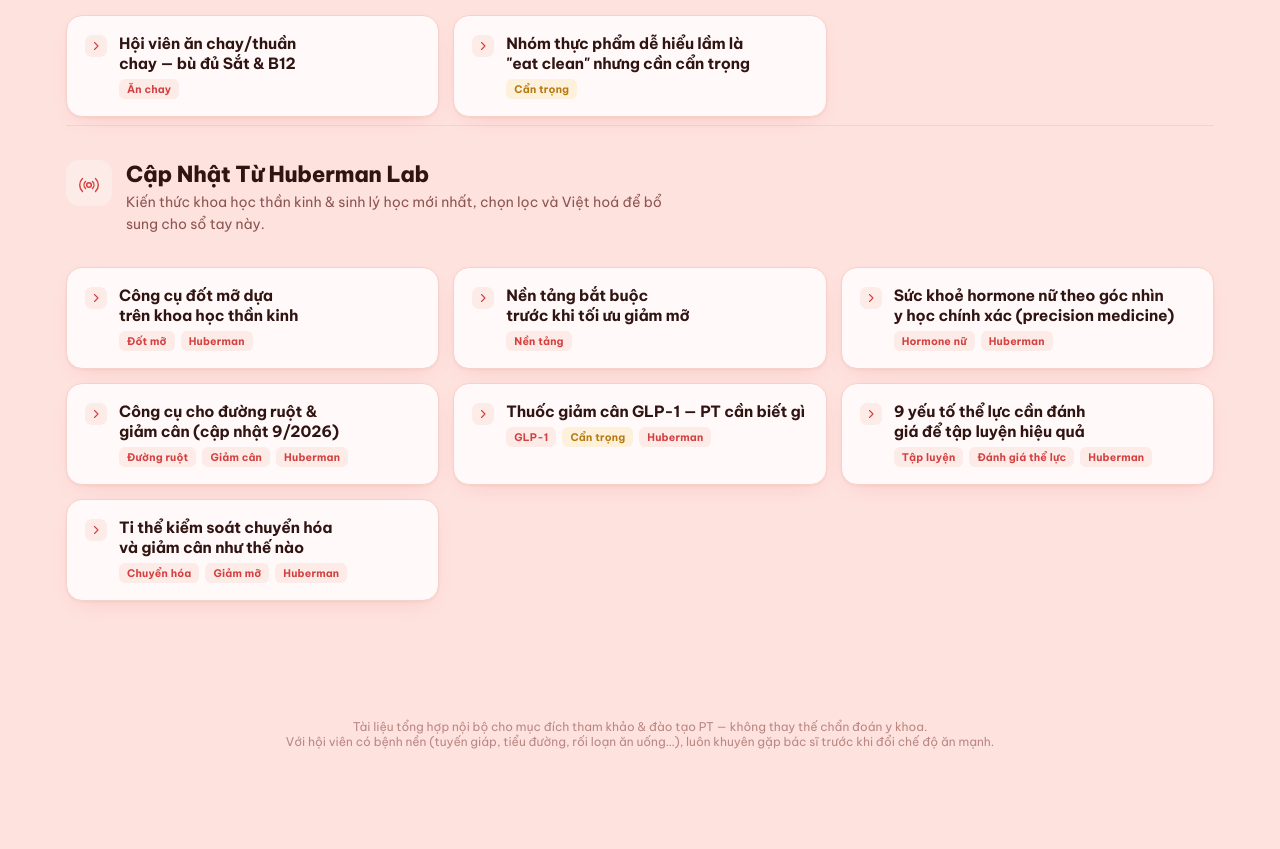
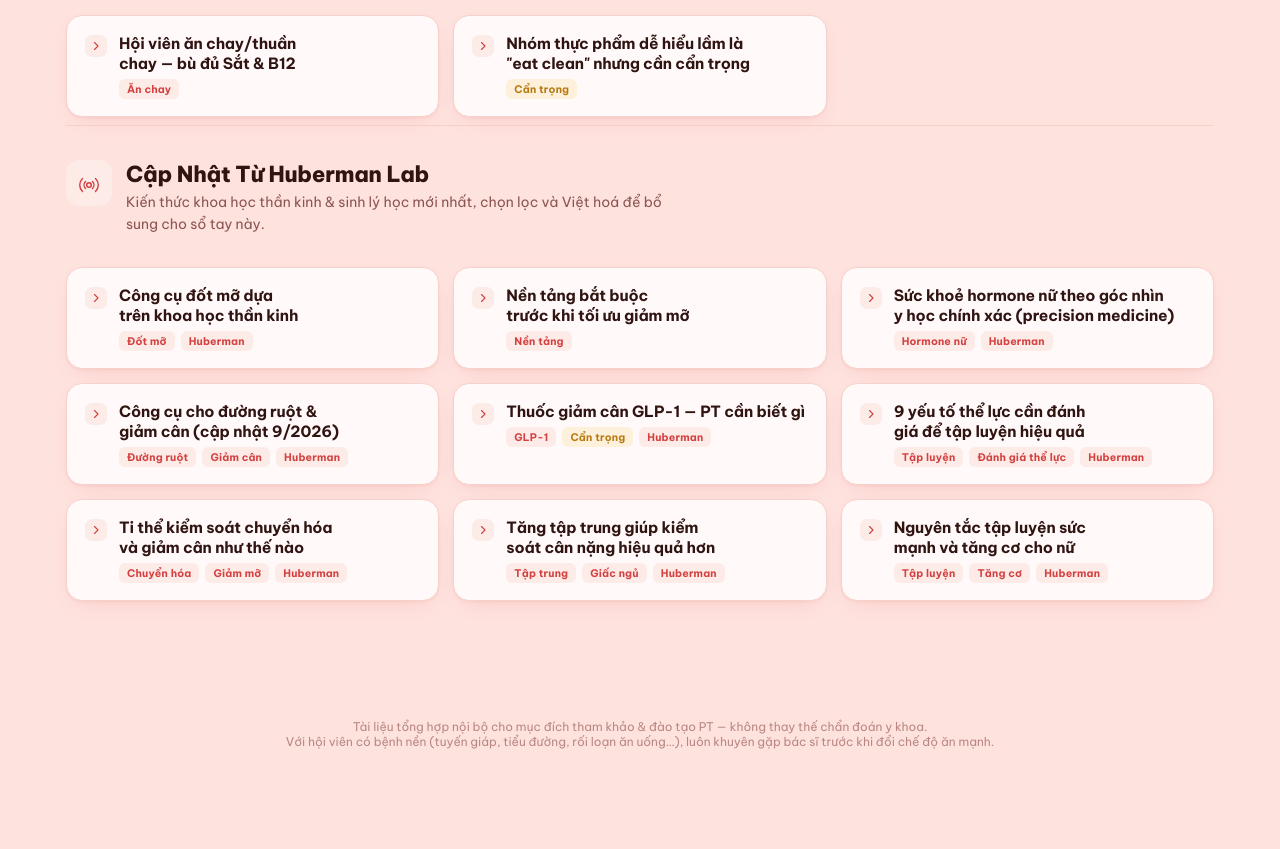
Before and after one commit to vhbao1992-stack/ladysfit_nutricoach, a plain HTML site: page index.html in a window 1280 px wide. Shown: the part 3162-4011 px from the top of the page. Drawn offline with Linux system fonts and the light colour scheme.

Commit message:
Tu dong cap nhat kien thuc Huberman Lab (07/10/2026)

```diff
--- a/index.html
+++ b/index.html
@@ -655,7 +655,13 @@ const DATA = [
    <p class="source-line">Nguồn: <a href="https://www.hubermanlab.com/episode/essentials-how-to-assess-and-improve-all-aspects-of-your-fitness-andy-galpin" target="_blank" rel="noopener">Huberman Lab – Essentials: How to Assess &amp; Improve All Aspects of Your Fitness</a></p>`},
   {title:"Ti thể kiểm soát chuyển hóa và giảm cân như thế nào", tags:["Chuyển hóa","Giảm mỡ","Huberman"],
    body:`<p>Ti thể không chỉ tạo năng lượng cho tế bào mà còn quyết định tế bào dùng năng lượng để làm gì: đốt cháy hay tích trữ mỡ, tăng trưởng hay duy trì. Mỗi tế bào có chuyển hóa riêng, và "tốc độ chuyển hóa" của chúng ta chính là tổng hợp từ hàng nghìn tỷ tế bào này.</p><p><b>Năng lượng dư thừa gây hại</b><br>Khi ti thể nhận quá nhiều năng lượng (từ ăn uống thừa), chúng tạo ra các gốc oxy phản ứng (ROS) – những phân tử gây tổn thương protein, ADN và làm tăng nguy cơ lão hóa, viêm nhiễm. Đây là lý do tại sao ăn vừa đủ quan trọng hơn ăn nhiều.</p><p><b>Lactate không chỉ là "chất thải"</b><br>Lactate từ cơ khi tập luyện có thể trở thành nhiên liệu cho tim và não. Cơ thể ưu tiên phân bổ năng lượng theo thứ bậc: não và tim luôn được cung cấp trước, mỡ được huy động sau.</p><p><b>Ứng dụng cho PT:</b> Giải thích cho hội viên rằng tập nhẹ đều đặn giúp ti thể khỏe, cải thiện khả năng đốt mỡ. Nhịn ăn (fasting) giúp tế bào cảm nhận nguồn năng lượng tốt hơn, nhưng cần cá nhân hóa dựa trên mức độ vận động.</p>
-   <p class="source-line">Nguồn: <a href="https://www.hubermanlab.com/episode/how-mitochondria-control-your-metabolism-jared-rutter" target="_blank" rel="noopener">Huberman Lab – How Mitochondria Control Your Metabolism</a></p>`}
+   <p class="source-line">Nguồn: <a href="https://www.hubermanlab.com/episode/how-mitochondria-control-your-metabolism-jared-rutter" target="_blank" rel="noopener">Huberman Lab – How Mitochondria Control Your Metabolism</a></p>`},
+  {title:"Tăng tập trung giúp kiểm soát cân nặng hiệu quả hơn", tags:["Tập trung","Giấc ngủ","Huberman"],
+   body:`<p>Khả năng tập trung ảnh hưởng trực tiếp đến thành công trong giảm cân. Ba chất dẫn truyền thần kinh chính điều khiển sự tập trung: epinephrine (tăng mức độ cảnh giác), acetylcholine (giúp tập trung vào nhiệm vụ cụ thể), và dopamine (duy trì động lực).</p><p><b>Công cụ hỗ trợ tập trung tự nhiên:</b></p><ul><li><b>Giấc ngủ đủ:</b> nền tảng quan trọng nhất</li><li><b>Chu kỳ 90 phút:</b> làm việc tập trung trong khung 90 phút, sau đó nghỉ</li><li><b>Nhịn ăn hoặc ăn nhẹ:</b> glucose cao làm giảm tập trung, ăn no làm buồn ngủ</li><li><b>Caffeine sáng sớm:</b> hỗ trợ tỉnh táo nhưng tránh uống muộn ảnh hưởng giấc ngủ</li><li><b>Tiếp xúc lạnh ngắn:</b> tăng epinephrine và dopamine tự nhiên</li><li><b>Thiền 13 phút mỗi ngày:</b> cải thiện khả năng tập trung lâu dài</li><li><b>Luyện thị giác:</b> nhìn chằm chằm vào một điểm 30-60 giây giúp não luyện tập tập trung</li></ul><p>Cân nhắc bổ sung omega-3, creatine khi cần. Alpha-GPC cần thận trọng vì có liên quan nguy cơ đột quỵ. Luôn cần thời gian nghỉ ngơi để não phục hồi.</p><div class="callout warn"><svg><use href="#i-warn"/></svg>Nếu hội viên có ADHD hoặc đang dùng thuốc kê đơn, khuyến khích gặp bác sĩ trước khi thay đổi chế độ.</div>
+   <p class="source-line">Nguồn: <a href="https://www.hubermanlab.com/episode/essentials-tools-to-improve-your-focus-and-concentration" target="_blank" rel="noopener">Huberman Lab – essentials tools to improve your focus and concentration</a></p>`},
+  {title:"Nguyên tắc tập luyện sức mạnh và tăng cơ cho nữ", tags:["Tập luyện","Tăng cơ","Huberman"],
+   body:`<p>Tập luyện sức mạnh giúp duy trì chức năng vận động khi tuổi tác tăng, đặc biệt quan trọng với hội viên nữ muốn giữ cơ trong quá trình giảm mỡ.</p><p><b>Nguyên tắc cốt lõi:</b></p><ul><li><b>Progressive overload:</b> tăng dần cường độ theo thời gian để cơ tiếp tục phát triển</li><li><b>Quy tắc "3 đến 5":</b> 3-5 bài tập, 3-5 hiệp, 3-5 phút nghỉ giữa các hiệp (cho sức mạnh)</li><li><b>Tốc độ động tác:</b> chậm hơn cho tăng cơ, nhanh hơn cho sức mạnh &amp; bùng nổ</li></ul><p><b>Thiết kế chương trình:</b></p><ul><li>Tần suất: phân bổ nhóm cơ trong tuần hoặc tập toàn thân nhiều buổi</li><li>Chọn bài tập phù hợp mục tiêu (máy giúp tập trung vào cơ cụ thể)</li><li>Thứ tự: tập nhóm cơ ưu tiên trước</li><li>Điều chỉnh khối lượng tập hàng tuần, chừa 1-2 rep dự phòng</li></ul><p>Tính cá nhân hóa và nhất quán trong tập luyện là chìa khóa để đạt kết quả bền vững.</p>
+   <p class="source-line">Nguồn: <a href="https://www.hubermanlab.com/episode/essentials-optimal-protocols-to-build-strength-and-grow-muscles-andy-galpin" target="_blank" rel="noopener">Huberman Lab – Essentials: Optimal Protocols to Build Strength &amp; Grow Muscles</a></p>`}
  ]}
 ];
 
--- a/netlify/functions/chat.js
+++ b/netlify/functions/chat.js
@@ -75,6 +75,10 @@ KIẾN THỨC NỀN (tóm tắt để tham chiếu khi trả lời):
 - Test định kỳ bằng các bài đơn giản (grip strength, push-up, VO2 max) để theo dõi tiến bộ và điều chỉnh kế hoạch tập phù hợp
 - Ti thể quyết định tế bào đốt mỡ hay tích trữ; năng lượng dư thừa tạo gốc oxy gây lão hóa và viêm nhiễm
 - Lactate là nhiên liệu hữu ích; tập nhẹ đều giúp ti thể khỏe và cải thiện đốt mỡ; nhịn ăn cải thiện cảm nhận năng lượng tế bào
+- Tập trung tốt giúp kiểm soát ăn uống và duy trì kế hoạch giảm cân. Giấc ngủ, chu kỳ 90 phút, nhịn ăn nhẹ, caffeine đúng giờ, thiền 13 phút/ngày và tiếp xúc lạnh đều hỗ trợ tăng epinephrine, acetylcholine và dopamine.
+- Tránh ăn no trước khi cần tập trung. Alpha-GPC cần thận trọng. Luôn cần thời gian nghỉ để não phục hồi.
+- Tập luyện sức mạnh giúp duy trì chức năng vận động, quan trọng cho nữ giữ cơ khi giảm mỡ. Áp dụng nguyên tắc progressive overload và quy tắc 3-5.
+- Thiết kế chương trình cần cá nhân hóa: chọn bài tập phù hợp mục tiêu, điều chỉnh tốc độ động tác (chậm cho tăng cơ), phân bổ khối lượng tập hợp lý trong tuần.
 `.trim();
 
 
```
